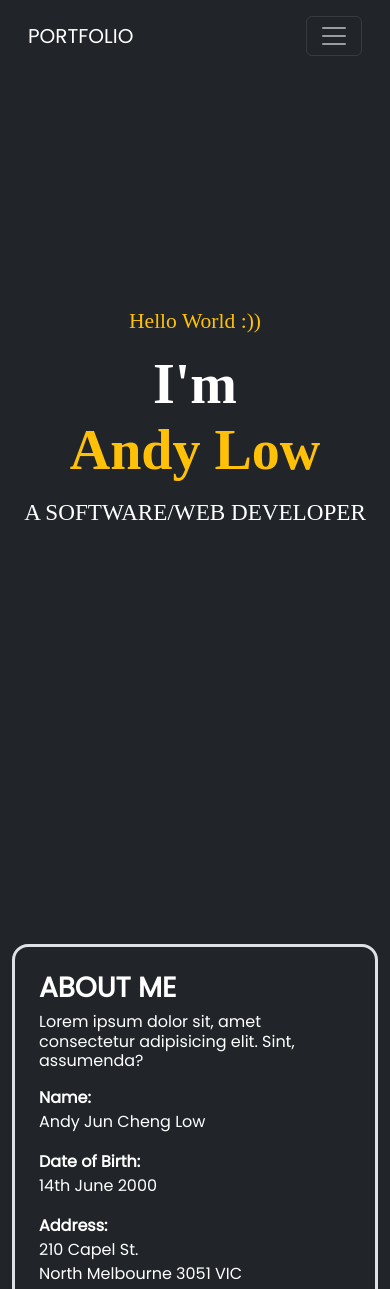
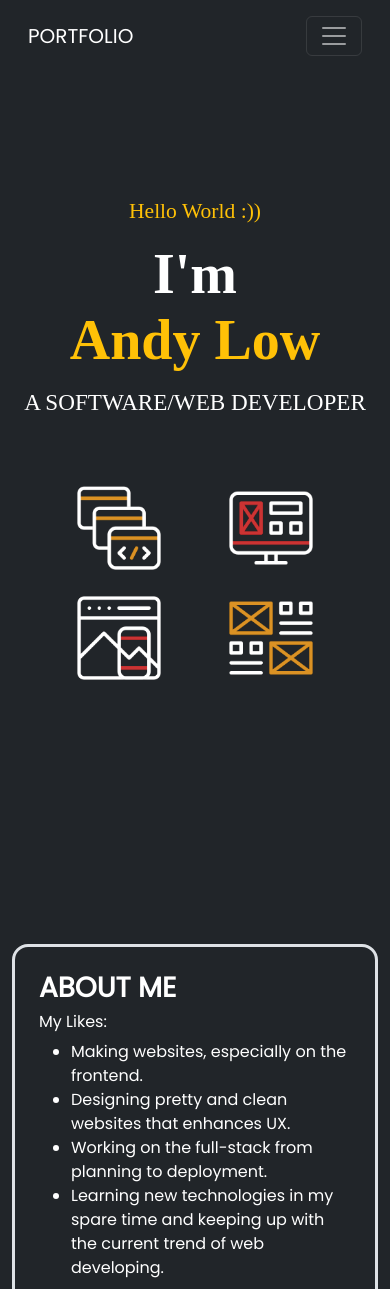
Before and after one commit to AndyLow14/Personal-Portfolio, a plain HTML site: page index.html in a window 390 px wide. Shown: the top 1289 px of the page. Drawn offline with nearby package versions, Linux system fonts and the light colour scheme; a web font is replaced by a local one.

Commit message:
Added cool gifs to home

```diff
--- a/index.css
+++ b/index.css
@@ -31,6 +31,14 @@ section {
   padding-top: 0px;
   padding-bottom: 0px;
   align-items: center;
+}
+
+.intro {
+  padding-left: 80px;
+}
+
+.gif {
+  width: 250px;
 }
 
 .card {
@@ -115,6 +123,13 @@ section {
     height: 200px;
     font-size: 3rem;
   }
+  .gif {
+    width: 200px;
+  }
+  .intro {
+    padding-left: 0px;
+    padding-right: 0px;
+  }
 }
 
 @media (max-width: 768px) {
@@ -123,6 +138,19 @@ section {
   }
   .box {
     font-size: 2.5rem;
+  }
+  .gif {
+    width: 160px;
+  }
+  .intro {
+    padding-left: 0px;
+    padding-right: 0px;
+  }
+}
+
+@media (max-width: 400px) {
+  .gif {
+    width: 110px;
   }
 }
 
--- a/index.html
+++ b/index.html
@@ -92,12 +92,24 @@
     </header>
     <main class="container">
       <section id="home" class="home">
-        <div class="row">
-          <div class="col">
-            <h4 class="red-hat text-warning">Hello World :))</h4>
-            <p class="red-hat name mt-4">I'm</p>
-            <p class="red-hat name text-warning">Andy Low</p>
-            <h3 class="red-hat mt-4">A SOFTWARE/WEB DEVELOPER</h3>
+        <div class="container">
+          <div class="row gap-5 gap-lg-0 my-auto align-items-center mt-5">
+            <div class="col-lg-5 intro">
+              <h4 class="red-hat text-warning">Hello World :))</h4>
+              <p class="red-hat name mt-4">I'm</p>
+              <p class="red-hat name text-warning">Andy Low</p>
+              <h3 class="red-hat mt-4">A SOFTWARE/WEB DEVELOPER</h3>
+            </div>
+            <div class="col-lg-7 text-center mx-auto my-auto">
+              <div class="row justify-content-center">
+                <div class="col-5"><img src="./images/gif/browser.gif" alt="Browser" class="gif"></div>
+                <div class="col-5"><img src="./images/gif/monitor.gif" alt="Monitor" class="gif"></div>
+              </div>
+              <div class="row justify-content-center">
+                <div class="col-5"><img src="./images/gif/responsive.gif" alt="Responsive" class="gif"></div>
+                <div class="col-5"><img src="./images/gif/wireframe.gif" alt="Wireframe" class="gif"></div>
+              </div>
+            </div>
           </div>
         </div>
       </section>
@@ -106,10 +118,16 @@
           <div class="col-lg-6 mx-auto">
             <div class="p-4 border border-3 rounded-4">
               <h1 class="fw-bold">ABOUT ME</h1>
-              <h6>
-                Lorem ipsum dolor sit, amet consectetur adipisicing elit. Sint,
-                assumenda?
-              </h6>
+              <h6>My Likes:</h6>
+              <ul>
+                <li>Making websites, especially on the frontend.</li>
+                <li>Designing pretty and clean websites that enhances UX.</li>
+                <li>Working on the full-stack from planning to deployment.</li>
+                <li>
+                  Learning new technologies in my spare time and keeping up with
+                  the current trend of web developing.
+                </li>
+              </ul>
               <div class="vstack mt-3">
                 <div>
                   <strong>Name:</strong>
@@ -249,9 +267,7 @@
           </div>
           <div class="row g-0">
             <div class="col-md-7">
-              <div class="box bg-pink">
-                THE PROFESSIONALS PORTFOLIO
-              </div>
+              <div class="box bg-pink">THE PROFESSIONALS PORTFOLIO</div>
             </div>
             <div class="col-md-5">
               <div class="box bg-green">THE TOWER</div>
```
Also changed, not shown: images/gif/browser.gif (added), images/gif/monitor.gif (added), images/gif/responsive.gif (added), images/gif/wireframe.gif (added).
